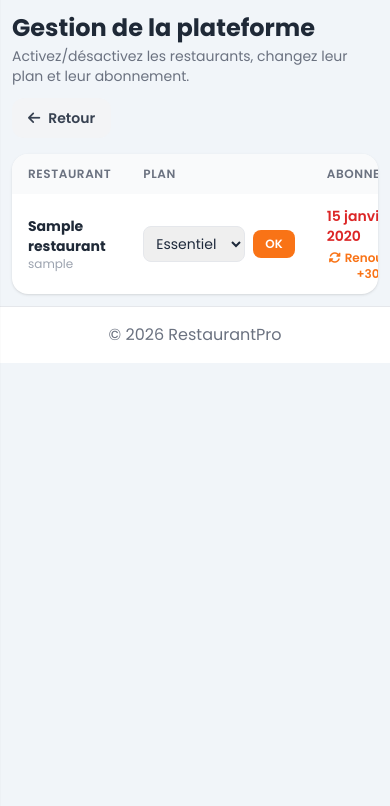
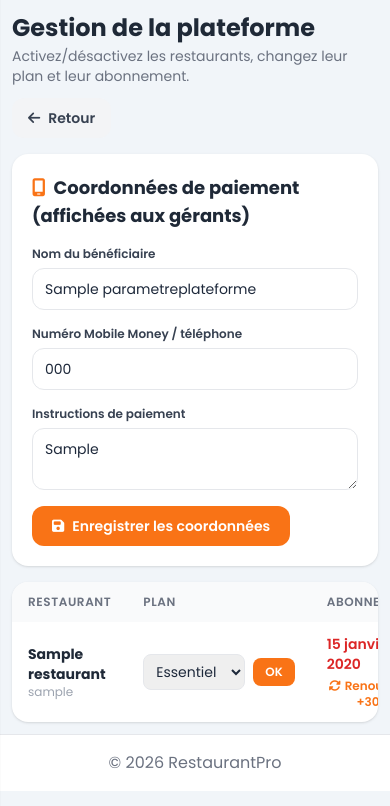
Before and after one commit to issa1299/gestion-restaurant-django, a Django app: page /tenants/plateforme/ in a window 390 px wide. Shown: the part 103-909 px from the top of the page. Run offline with Django 5.2, Linux system fonts and the light colour scheme; a user stored in the database is signed in; data comes from the database, SQL or seed files in the repository; tables that the repository leaves empty hold one stand-in row (values such as "Sample post"); grey boxes marked "Sample" are stand-in pictures; some libraries are stand-ins or nearby versions.

Commit message:
Paiement manuel : page Mon abonnement pour le gérant + coordonnées Mobile Money configurables

```diff
--- a/apps/tenants/models.py
+++ b/apps/tenants/models.py
@@ -1,5 +1,53 @@
 from django.db import models
 from django.utils.text import slugify
+
+
+class ParametrePlateforme(models.Model):
+    """Paramètres globaux de la plateforme SaaS (coordonnées de paiement, etc.).
+    Singleton : une seule ligne."""
+
+    nom_plateforme = models.CharField(max_length=100, default="RestaurantPro")
+    nom_beneficiaire = models.CharField(
+        max_length=100,
+        blank=True,
+        default="",
+        help_text="Nom affiché pour les paiements (ex: votre nom)",
+    )
+    telephone_paiement = models.CharField(
+        max_length=20,
+        blank=True,
+        default="",
+        help_text="Numéro Mobile Money / téléphone où les restaurants doivent payer",
+    )
+    instruction_paiement = models.TextField(
+        blank=True,
+        default="",
+        help_text="Texte affiché au gérant pour payer (ex: envoyer le montant, puis nous prévenir)",
+    )
+
+    class Meta:
+        verbose_name = "Paramètres de la plateforme"
+        verbose_name_plural = "Paramètres de la plateforme"
+
+    def save(self, *args, **kwargs):
+        # Singleton : on réutilise toujours la première ligne
+        self.pk = self._pk_unique()
+        super().save(*args, **kwargs)
+
+    def _pk_unique(self):
+        obj = type(self).objects.first()
+        return obj.pk if obj else None
+
+    @classmethod
+    def load(cls):
+        obj = cls.objects.first()
+        if obj is None:
+            obj = cls()
+            obj.save()
+        return obj
+
+    def __str__(self):
+        return f"Paramètres plateforme — {self.nom_plateforme}"
 
 
 class Plan(models.Model):
--- a/apps/tenants/urls.py
+++ b/apps/tenants/urls.py
@@ -7,4 +7,5 @@ urlpatterns = [
     path("tarifs/", views.tarifs, name="tarifs"),
     path("inscription/", views.inscription, name="inscription"),
     path("plateforme/", views.plateforme_gestion, name="plateforme"),
+    path("mon-abonnement/", views.mon_abonnement, name="mon_abonnement"),
 ]
--- a/apps/tenants/views.py
+++ b/apps/tenants/views.py
@@ -1,6 +1,6 @@
 from django.shortcuts import render, redirect
 from django.contrib import messages
-from django.contrib.auth.decorators import user_passes_test
+from django.contrib.auth.decorators import user_passes_test, login_required
 from django.conf import settings
 from django.utils.text import slugify
 from django.db import transaction
@@ -10,7 +10,7 @@ from datetime import timedelta
 from .models import Restaurant
 from apps.accounts.models import CustomUser
 from apps.parametres.models import ParametreRestaurant
-from .models import Plan
+from .models import Plan, ParametrePlateforme
 
 LABELS_MODULES = {
     "menu": "Menu en ligne illimité",
@@ -61,6 +61,17 @@ def plateforme_gestion(request):
     """Page de gestion plateforme (superadmin uniquement) :
     activer/désactiver un restaurant, changer son plan et son abonnement."""
     if request.method == "POST":
+        action = request.POST.get("action")
+
+        if action == "parametres":
+            pp = ParametrePlateforme.load()
+            pp.nom_beneficiaire = request.POST.get("nom_beneficiaire", "")
+            pp.telephone_paiement = request.POST.get("telephone_paiement", "")
+            pp.instruction_paiement = request.POST.get("instruction_paiement", "")
+            pp.save()
+            messages.success(request, "Coordonnées de paiement mises à jour.")
+            return redirect("tenants:plateforme")
+
         restaurant_id = request.POST.get("restaurant_id")
         action = request.POST.get("action")
         restaurant = Restaurant.objects.filter(pk=restaurant_id).first()
@@ -101,6 +112,7 @@ def plateforme_gestion(request):
     restaurants = Restaurant.objects.select_related("plan").all()
     plans = Plan.objects.all()
     maintenant = timezone.localdate()
+    parametres = ParametrePlateforme.load()
     return render(
         request,
         "tenants/plateforme.html",
@@ -108,6 +120,37 @@ def plateforme_gestion(request):
             "restaurants": restaurants,
             "plans": plans,
             "maintenant": maintenant,
+            "parametres": parametres,
+        },
+    )
+
+
+@login_required
+def mon_abonnement(request):
+    """Page du gérant : voir son plan, sa date d'expiration et comment payer."""
+    if request.user.is_superuser:
+        return redirect("tenants:plateforme")
+
+    restaurant = request.user.restaurant
+    if restaurant is None:
+        messages.error(request, "Votre compte n'est pas rattaché à un restaurant.")
+        return redirect("dashboard:index")
+
+    parametres = ParametrePlateforme.load()
+    maintenant = timezone.localdate()
+    jours_restants = None
+    if restaurant.abonnement_expire_le:
+        jours_restants = (restaurant.abonnement_expire_le - maintenant).days
+
+    return render(
+        request,
+        "tenants/mon_abonnement.html",
+        {
+            "restaurant": restaurant,
+            "plan": restaurant.plan,
+            "parametres": parametres,
+            "maintenant": maintenant,
+            "jours_restants": jours_restants,
         },
     )
 
--- a/templates/base/sidebar.html
+++ b/templates/base/sidebar.html
@@ -242,6 +242,13 @@
                     </a>
                 </li>
                 <li>
+                    <a href="{% url 'tenants:mon_abonnement' %}" title="Mon abonnement"
+                       class="flex items-center gap-3 px-4 py-3 rounded-xl transition {% if request.resolver_match.url_name == 'mon_abonnement' %}bg-orange-500 text-white shadow-sm{% else %}hover:bg-gray-100 hover:text-slate-900{% endif %}">
+                        <i class="fas fa-id-card w-5 text-center"></i>
+                        <span class="sidebar-label">Mon abonnement</span>
+                    </a>
+                </li>
+                <li>
                     <a href="{% url 'parametres:index' %}" title="Paramètres"
                        class="flex items-center gap-3 px-4 py-3 rounded-xl transition {% if request.resolver_match.namespace == 'parametres' %}bg-orange-500 text-white shadow-sm{% else %}hover:bg-gray-100 hover:text-slate-900{% endif %}">
                         <i class="fas fa-cog w-5 text-center"></i>
--- a/templates/tenants/plateforme.html
+++ b/templates/tenants/plateforme.html
@@ -22,6 +22,38 @@
             </div>
         {% endfor %}
     {% endif %}
+
+    <!-- Coordonnées de paiement -->
+    <div class="bg-white rounded-2xl shadow p-5 sm:p-6">
+        <h2 class="text-lg font-bold text-gray-800">
+            <i class="fas fa-mobile-screen text-orange-500 mr-2"></i>Coordonnées de paiement (affichées aux gérants)
+        </h2>
+        <form method="post" class="mt-4 grid grid-cols-1 sm:grid-cols-2 gap-4">
+            {% csrf_token %}
+            <input type="hidden" name="action" value="parametres">
+            <div>
+                <label class="block text-xs font-semibold text-gray-700 mb-1.5">Nom du bénéficiaire</label>
+                <input type="text" name="nom_beneficiaire" value="{{ parametres.nom_beneficiaire }}"
+                       class="w-full px-3 py-2.5 border border-gray-200 rounded-xl text-sm focus:outline-none focus:ring-2 focus:ring-orange-500">
+            </div>
+            <div>
+                <label class="block text-xs font-semibold text-gray-700 mb-1.5">Numéro Mobile Money / téléphone</label>
+                <input type="text" name="telephone_paiement" value="{{ parametres.telephone_paiement }}"
+                       class="w-full px-3 py-2.5 border border-gray-200 rounded-xl text-sm focus:outline-none focus:ring-2 focus:ring-orange-500">
+            </div>
+            <div class="sm:col-span-2">
+                <label class="block text-xs font-semibold text-gray-700 mb-1.5">Instructions de paiement</label>
+                <textarea name="instruction_paiement" rows="2"
+                          class="w-full px-3 py-2.5 border border-gray-200 rounded-xl text-sm focus:outline-none focus:ring-2 focus:ring-orange-500">{{ parametres.instruction_paiement }}</textarea>
+            </div>
+            <div class="sm:col-span-2">
+                <button type="submit"
+                        class="bg-orange-500 hover:bg-orange-600 text-white px-5 py-2.5 rounded-xl text-sm font-semibold transition">
+                    <i class="fas fa-save mr-2"></i>Enregistrer les coordonnées
+                </button>
+            </div>
+        </form>
+    </div>
 
     <!-- Tableau des restaurants -->
     <div class="bg-white rounded-2xl shadow overflow-hidden">
```
Also changed, not shown: templates/tenants/mon_abonnement.html (added, +118 -0 lines), apps/tenants/migrations/0004_parametreplateforme.py (added).
